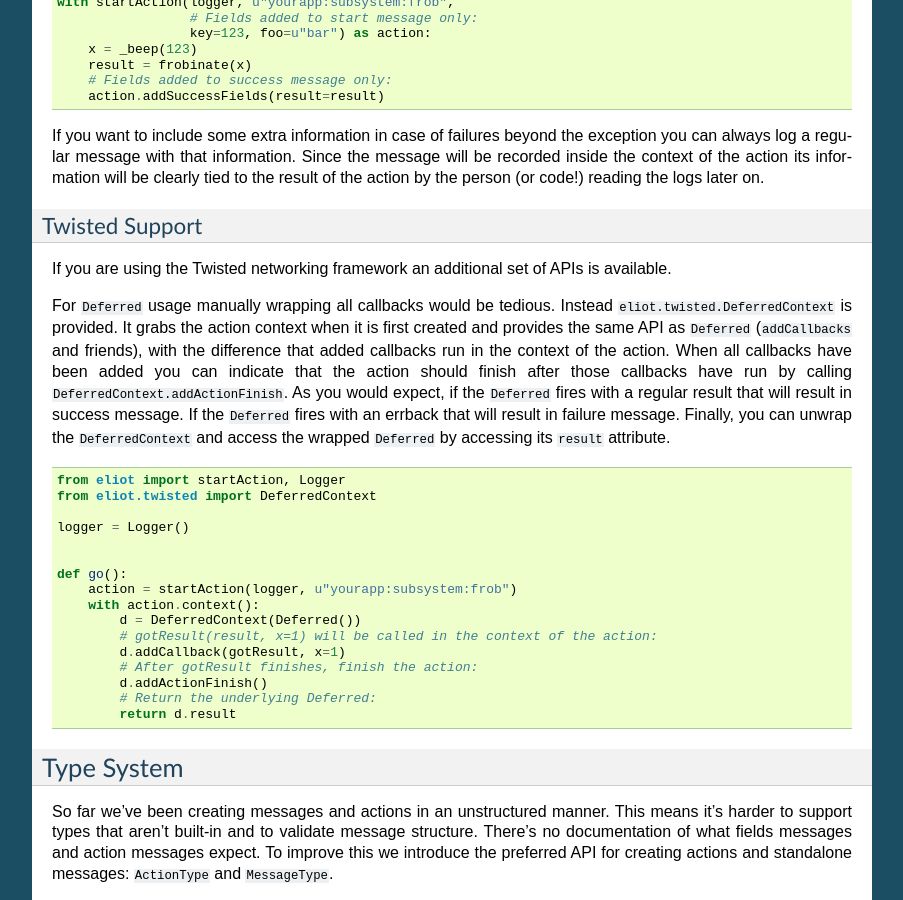
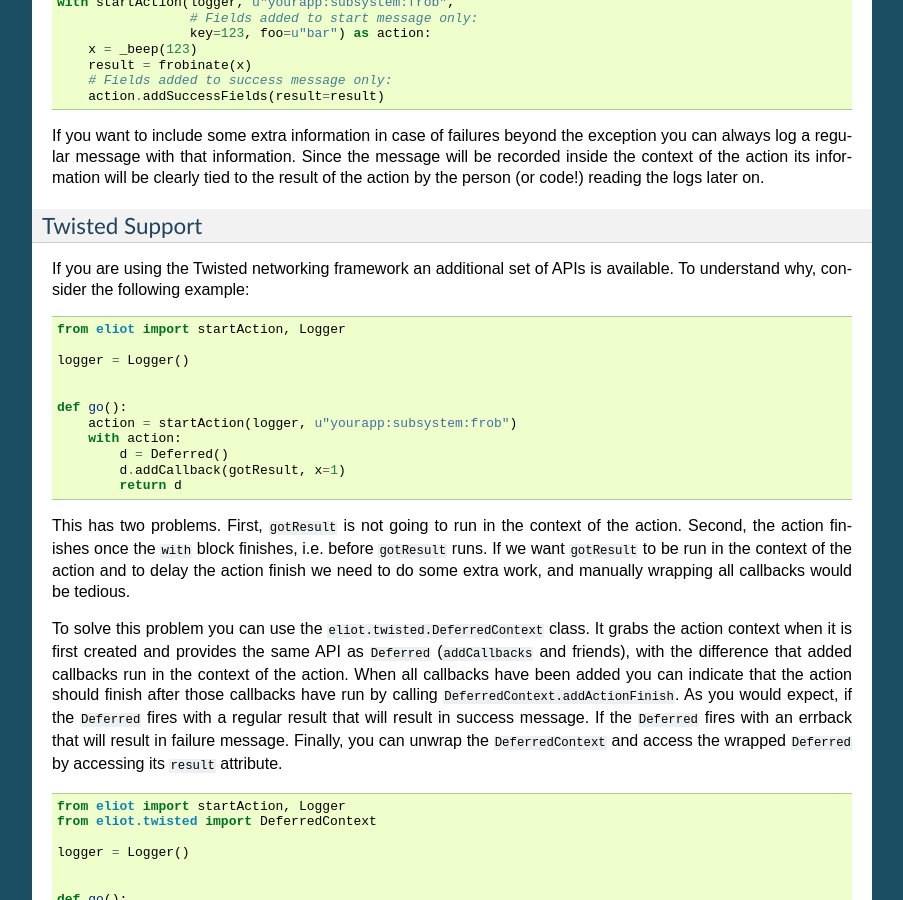
Before and after one commit to itamarst/eliot, a Sphinx documentation site: the page built from docs/source/usage.rst, in a window 1280 px wide and 900 px high, scrolled down 3906 px. Shown: the whole window, without its empty margins (198-1101 px from the left). Built offline with Sphinx 7.4.7, drawn with Linux system fonts in a browser that asks for light colours.

Commit message:
Try to explain better the motivation for ``DeferredContext``.

```diff
--- a/docs/source/usage.rst
+++ b/docs/source/usage.rst
@@ -259,9 +259,28 @@ Twisted Support
 ^^^^^^^^^^^^^^^
 
 If you are using the Twisted networking framework an additional set of APIs is available.
+To understand why, consider the following example:
 
-For ``Deferred`` usage manually wrapping all callbacks would be tedious.
-Instead ``eliot.twisted.DeferredContext`` is provided.
+.. code-block:: python
+
+     from eliot import startAction, Logger
+
+     logger = Logger()
+
+
+     def go():
+         action = startAction(logger, u"yourapp:subsystem:frob")
+         with action:
+             d = Deferred()
+             d.addCallback(gotResult, x=1)
+             return d
+
+This has two problems.
+First, ``gotResult`` is not going to run in the context of the action.
+Second, the action finishes once the ``with`` block finishes, i.e. before ``gotResult`` runs.
+If we want ``gotResult`` to be run in the context of the action and to delay the action finish we need to do some extra work, and manually wrapping all callbacks would be tedious.
+
+To solve this problem you can use the ``eliot.twisted.DeferredContext`` class.
 It grabs the action context when it is first created and provides the same API as ``Deferred`` (``addCallbacks`` and friends), with the difference that added callbacks run in the context of the action.
 When all callbacks have been added you can indicate that the action should finish after those callbacks have run by calling ``DeferredContext.addActionFinish``.
 As you would expect, if the ``Deferred`` fires with a regular result that will result in success message.
```
